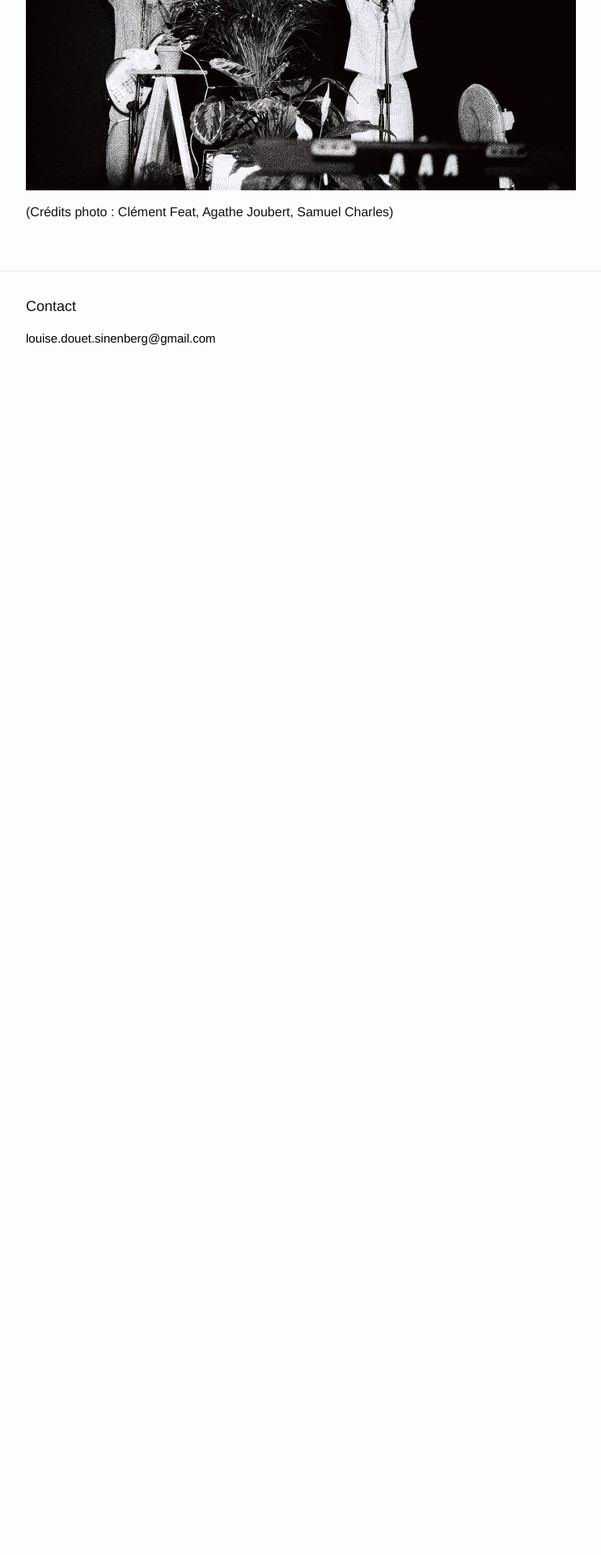
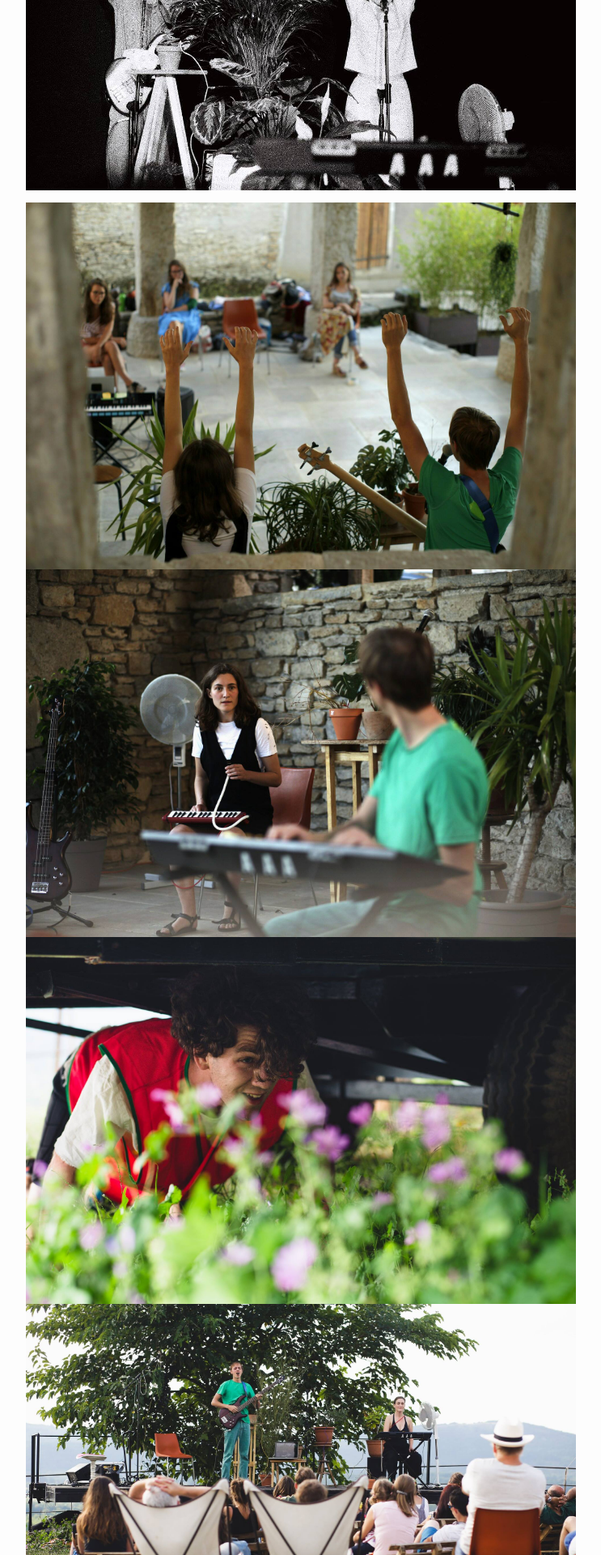
Before and after one commit to louiseds/louiseds.github.io, a Jekyll site: the page built from _posts/2017-03-13-le-palace-de-r-mi.md, in a window 1280 px wide. Shown: the part 3654-5574 px from the top of the page at 81% size, without its empty margins (268-1011 px from the left). Built offline with Jekyll 4.4.1, drawn with Linux system fonts in a browser that asks for light colours; before the commit the page ends 4129 px from its top, so only the background shows below that.

Commit message:
Update 2017-03-13-le-palace-de-r-mi.md

```diff
--- a/_posts/2017-03-13-le-palace-de-r-mi.md
+++ b/_posts/2017-03-13-le-palace-de-r-mi.md
@@ -52,6 +52,11 @@ Répétitions, tournée et montages :
 
 ![18766826_1953747558192181_1437602522581731534_o.jpg]({{site.baseurl}}/images/18766826_1953747558192181_1437602522581731534_o.jpg)
 
+![21248160_507027686306494_2620634216110881718_o.jpg]({{site.baseurl}}/images/21248160_507027686306494_2620634216110881718_o.jpg)
+![21125756_507027912973138_2892269535563273630_o.jpg]({{site.baseurl}}/images/21125756_507027912973138_2892269535563273630_o.jpg)
+![21458032_10155110290988635_1587267695386177175_o.jpg]({{site.baseurl}}/images/21458032_10155110290988635_1587267695386177175_o.jpg)
+![21427292_10155110292198635_747446405448969512_o.jpg]({{site.baseurl}}/images/21427292_10155110292198635_747446405448969512_o.jpg)
+![21319067_10155110292553635_92480457586421395_o.jpg]({{site.baseurl}}/images/21319067_10155110292553635_92480457586421395_o.jpg)
 
 
 
```
